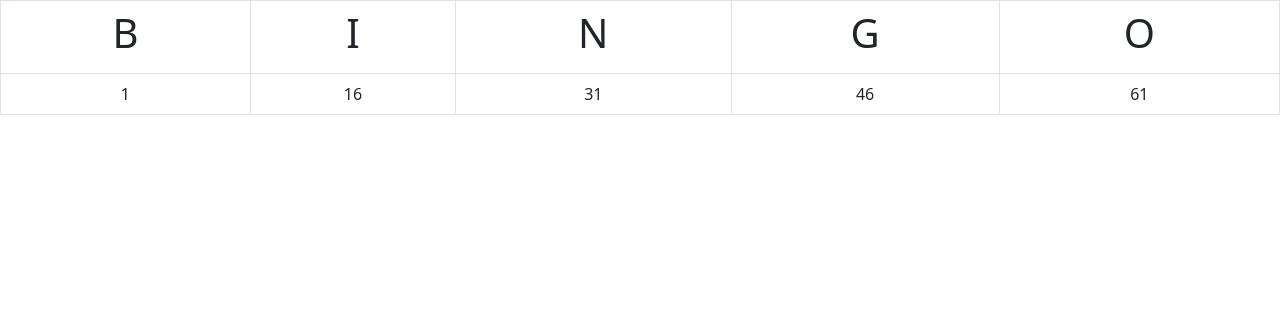
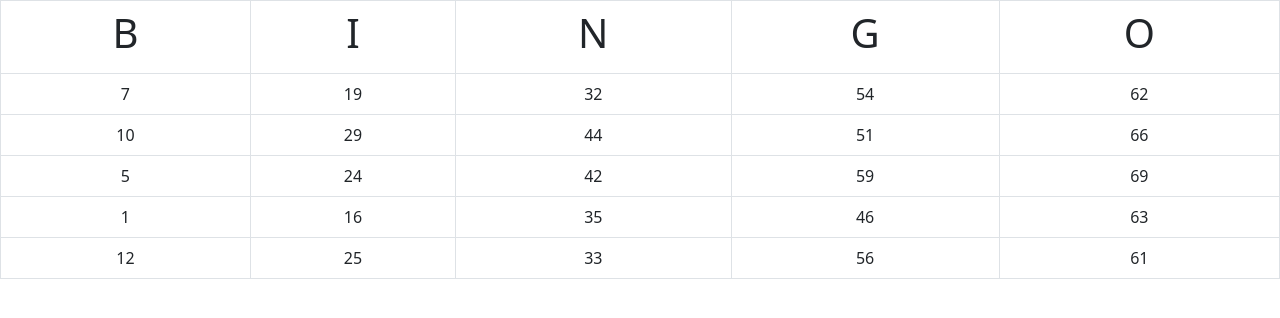
Before and after one commit to MarksIT23/BINGO, a plain HTML site: page index.html in a window 1280 px wide. Drawn offline with nearby package versions, Linux system fonts and the light colour scheme.

Commit message:
Updated table rows and id

```diff
--- a/index.html
+++ b/index.html
@@ -13,7 +13,7 @@
 </head>
 <body>
     <div>
-        <table class="table table-bordered table-hover text-center">
+        <table id="bingo" class="table table-bordered table-hover text-center">
             <thead>
                 <th><h1>B</h1></th>
                 <th><h1>I</h1></th>
@@ -24,16 +24,48 @@
 
             <tbody>
                 <tr>
-                        <td>1</td>
-                        <td>16</td>
-                        <td>31</td>
-                        <td>46</td>
-                        <td>61</td>
+                    <td id="b1"></td>
+                    <td id="i1"></td>
+                    <td id="n1"></td>
+                    <td id="g1"></td>
+                    <td id="o1"></td>
+                </tr>
+
+                <tr>
+                    <td id="b2"></td>
+                    <td id="i2"></td>
+                    <td id="n2"></td>
+                    <td id="g2"></td>
+                    <td id="o2"></td>
+                </tr>
+
+                <tr>
+                    <td id="b3"></td>
+                    <td id="i3"></td>
+                    <td id="n3"></td>
+                    <td id="g3"></td>
+                    <td id="o3"></td>
+                </tr>
+
+                <tr>
+                    <td id="b4"></td>
+                    <td id="i4"></td>
+                    <td id="n4"></td>
+                    <td id="g4"></td>
+                    <td id="o4"></td>
+                </tr>
+
+                <tr>
+                    <td id="b5"></td>
+                    <td id="i5"></td>
+                    <td id="n5"></td>
+                    <td id="g5"></td>
+                    <td id="o5"></td>
                 </tr>
             </tbody>
             <tfoot></tfoot>
         </table>
     </div>
+    <script src="./index.js"></script>
 </body>
-<script src="./index.js"></script>
 </html>
```
Lines whose indentation alone changed are shown as unchanged.
